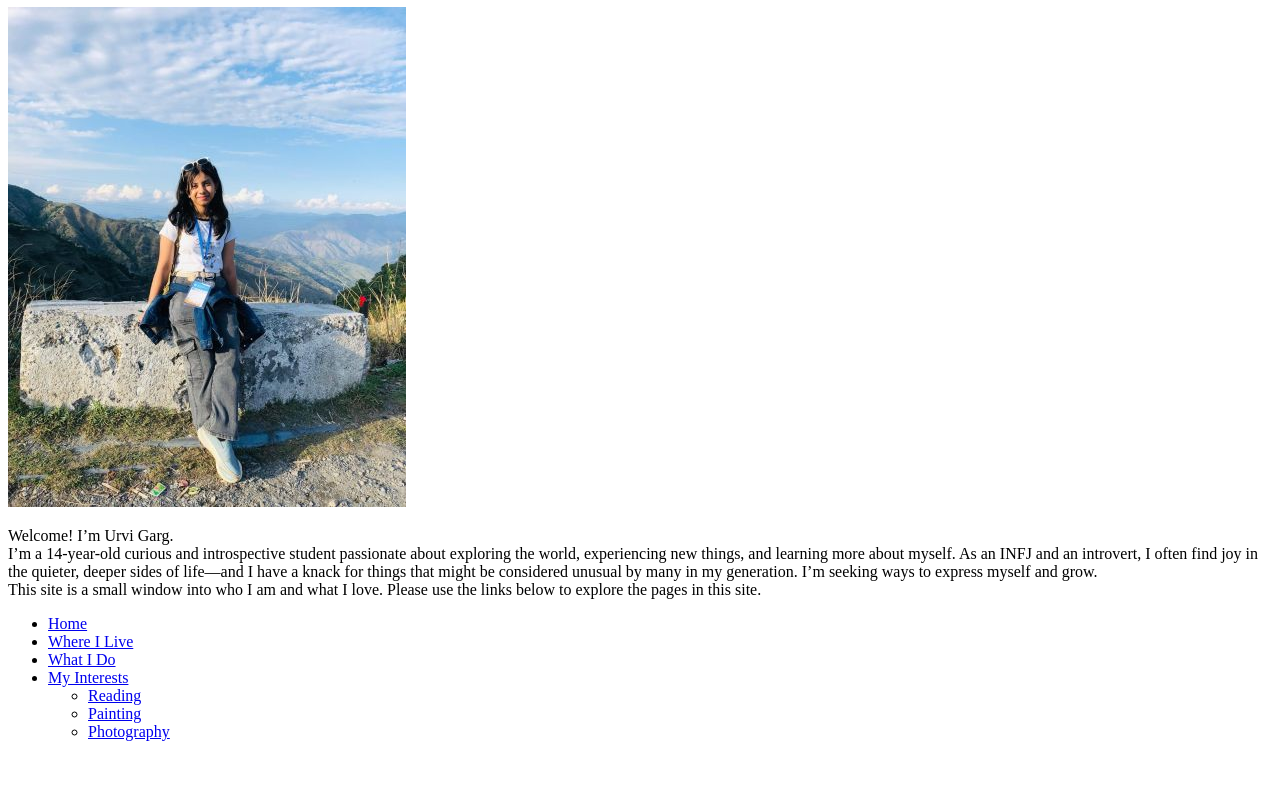
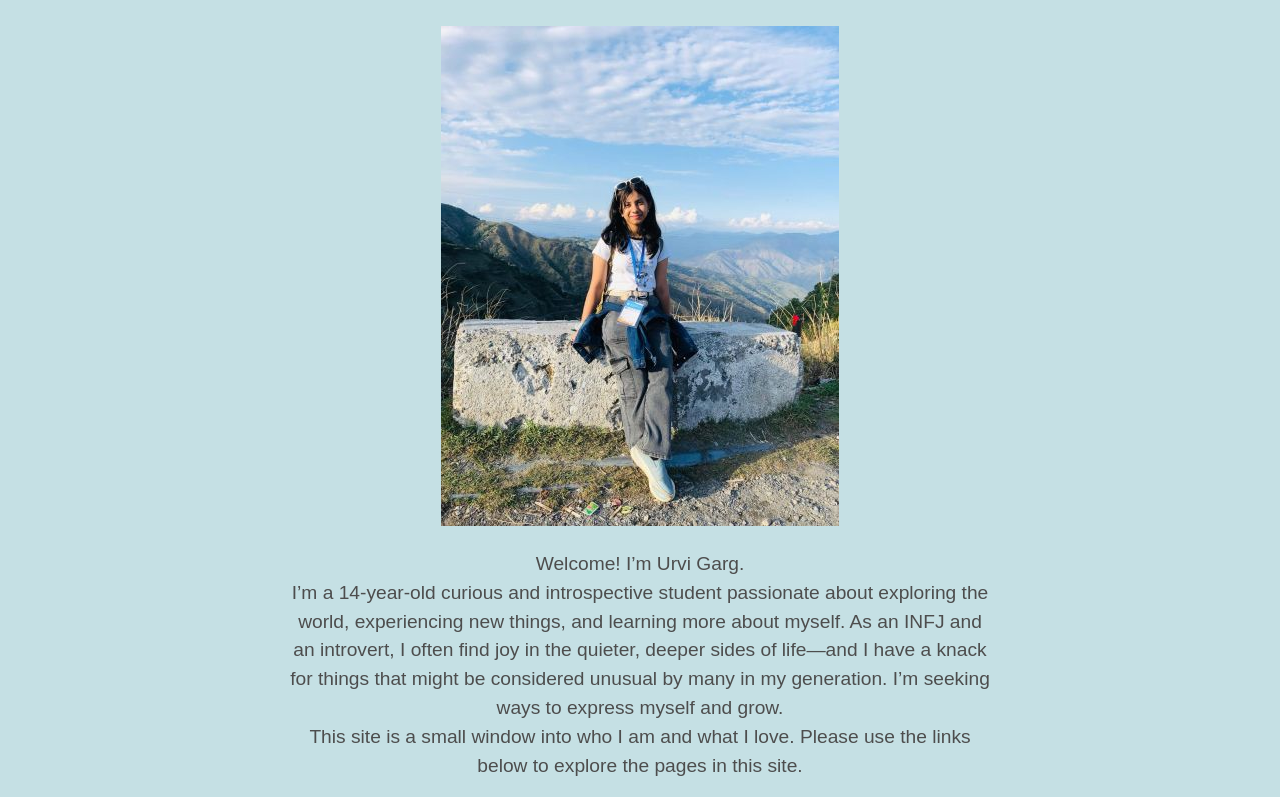
Before and after one commit to UrviGarg11/urviportfolio, a plain HTML site: page index.html in a window 1280 px wide. Shown: the part 73-870 px from the top of the page. Before the commit the page ends 830 px from the top, so only its background shows below. Drawn offline with Linux system fonts and the light colour scheme.

Commit message:
added some styling

```diff
--- a/index.html
+++ b/index.html
@@ -4,8 +4,10 @@
     <meta charset="UTF-8">
     <meta name="viewport" content="width=device-width, initial-scale=1.0">
     <title>Personal Site : Home Page</title>
+    <link href="styles.css" rel="stylesheet">
 </head>
 <body>
+    <article>
         <h1>Urvi's Personal Site</h1>
         <img src="images/mypic.jpg" alt="My profile photo" width="398" height="500">
         <p>Welcome! I’m Urvi Garg. <br> I’m a 14-year-old curious and introspective student passionate about exploring the world, experiencing new things, and learning more about myself. As an INFJ and an introvert, I often find joy in the quieter, deeper sides of life—and I have a knack for things that might be considered unusual by many in my generation. I’m seeking ways to express myself and grow. <br> This site is a small window into who I am and what I love. Please use the links below to explore the pages in this site. </p>
@@ -23,5 +25,6 @@
                 </li>
             </ul>
         </nav>
+    </article>
 </body>
 </html>
--- /dev/null
+++ b/styles.css
@@ -0,0 +1,22 @@
+    article {
+    width: 700px;
+    margin: auto;
+    padding: 10px;
+}
+
+body {
+    text-align: center;
+    color: rgb(77, 77, 77);
+    background-color: rgb(197, 224, 228);
+    font-size: 1.2em;
+    font-family: Arial, Helvetica, sans-serif;
+}
+
+p {
+    line-height: 1.5em;
+}
+
+nav ul li a {
+    text-decoration: none;
+    color: rgb(106, 131, 135);
+}
```
Lines whose indentation alone changed are shown as unchanged.
